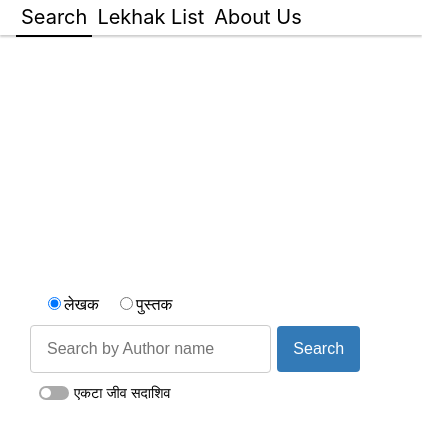
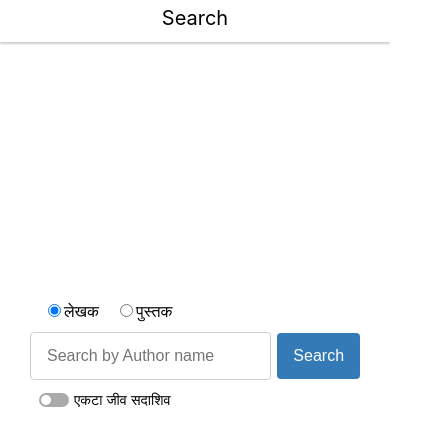
Before and after one commit to Rohitbels/savakhed, a React (Create React App) app: page / in a window 390 px wide. Shown: the top 446 px of the page, 422 px wide, since content can reach past the window. Built offline with nearby package versions, Linux system fonts and the light colour scheme.

Commit message:
Added SVG back icon, appropriate responses to display

```diff
--- a/src/components/header/Header.jsx
+++ b/src/components/header/Header.jsx
@@ -1,49 +1,84 @@
 import React, { useState, useEffect } from "react";
 import "./header.css";
-// import { ReactComponent as Arrow } from "./caret.svg";
+import { ReactComponent as Arrow } from "./left-arrow.svg";
 
 function Header() {
 
 	const setLabel = () => {
 		const href = window.location.href;
-		if (href.includes("lekhak-list")) return "lekhak-list";
-		if (href.includes("about-us")) return "about-us";
+		if (href.includes("lekhakList")) return "lekhak-list";
+		if (href.includes("aboutUs")) return "about-us";
 		if (href.includes("details")) return "details";
 		if (href.includes("search")) return "search";
 		return "search"
 	};
-	const [tab, setTab] = useState(setLabel)
-	const [prevTab, setPrevTab] = useState()
 
-	const changeCSS = () => {
-		document.getElementById(tab).classList.add("active");
+	const removeActive = () => {
+		const nav = document.getElementsByClassName("nav-bar")[0];
+		const children = nav.children;
+		[...children].forEach(element => {
+			element.children[0].classList.remove("active");
+		});
 	}
 
-	useEffect(() => document.getElementById(tab).classList.add("active"), [])
+	const onClickHandler = (target) => {
+		removeActive();
+		document.getElementById(target).classList.add("active")
+	}
+
+	const hashChange = () => {
+		window.addEventListener(
+			"hashchange",
+			function () {
+				console.log("The hash has changed!");
+				if (document.getElementById(setLabel()) != null) {
+					removeActive();
+					document.getElementById(setLabel()).classList.add("active");
+				}
+
+			},
+			false
+		);
+	}
+
+	useEffect(() => {
+		if (document.getElementById(setLabel()) != null) {
+			document.getElementById(setLabel()).classList.add("active");
+		}
+		hashChange()
+	}, [])
 
 	return (
 		<nav className="nav-bar">
 			{window.location.href.includes("details") ? (
-				<a href="/search">
-					<button>&lt;</button>
+				<a href="/#/search">
+					<div className="back-button">
+						<Arrow/>
+					</div>
 				</a>
 			) : null}
 			{/* <a href="/search">{label(window.location.href)}</a> */}
-			<a href="/search" onClick={() => {setPrevTab(tab);setTab("search")}}>
+			<a href="/#/search" onClick={() => {onClickHandler("search")}}>
 				<div className="link-placeholders" id="search">
 					Search
 				</div>
 			</a>
-			<a href="/lekhak-list" onClick={() => {setPrevTab(tab);setTab("lekhak-list")}}>
+			<a href="/#/lekhakList" onClick={() => {onClickHandler("lekhak-list")}}>
 				<div className="link-placeholders" id="lekhak-list">
-						Lekhak List
+					Lekhak List
 				</div>
 			</a>
-			<a href="/about-us" onClick={() => {setPrevTab(tab);setTab("about-us")}}>
+			<a href="/#/aboutUs" onClick={() => {onClickHandler("about-us")}}>
 				<div className="link-placeholders" id="about-us">
 					About Us
 				</div>
 			</a>
+			<a href="/#/search" onClick={() => {onClickHandler("about-us")}}>
+				<div className="title" id="title">
+					{setLabel().replace('-', ' ')}
+				</div>
+			</a>
+
 		</nav>
 	);
 }
--- a/src/components/header/header.css
+++ b/src/components/header/header.css
@@ -5,20 +5,22 @@
   /* position: fixed; */
   font-size: 1.25rem;
   height: 2.2rem;
-  padding: 0rem 1rem;
+  padding: 0rem 0rem;
+  /* padding-top: 0.1125rem; */
+
   box-shadow: 0 2px 2px 0 rgba(0, 0, 0, 0.2);
 }
 
 .link-placeholders {
-  padding-left: 5px;
-  padding-right: 5px;
-  padding: auto auto;
+  padding: 0 1.25rem;
+  padding-top: 0.2125rem;
   text-align: center;
-  height: 100%;
+  height: 90%;
 }
 
 .active {
-  border-bottom: 2px solid black;
+  color: #337ab7;
+  border-bottom: 3px solid #337ab7;
 }
 
 .nav-bar a:hover {
@@ -31,35 +33,48 @@
   text-decoration: none;
   color: black;
 
-  padding-top: 0.3125rem;
+  /* padding-top: 0.3125rem; */
 }
 
-.nav-bar button {
-  height: 25px;
-  width: 25px;
-  background: #007b5e;
-  outline: none;
-  color: #ffffff;
-  border-radius: 4px;
-  margin-right: 5px;
-  padding: 0;
-  font-size: 1.5rem;
-  box-shadow: none;
-  border: none;
-  cursor: pointer;
+.back-button {
+  display: flex;
+  height: 99%;
+  width: 40.2px;
+  background: #337ab7;
+  /* padding-top: 0.1125rem; */
+  /* padding-top: 8px; */
 }
 
-.nav-bar button {
-  height: 25px;
-  width: 25px;
-  background: #007b5e;
-  outline: none;
-  color: #ffffff;
-  border-radius: 4px;
-  margin: 0.2rem;
-  padding: ;
-  font-size: 1.5rem;
-  box-shadow: none;
-  border: none;
-  cursor: pointer;
+#Layer_1 {
+  align-self: center;
+  fill: white;
+  height: 20px;
+  width: 38.2px;
 }
+
+.title {
+  display: none;
+}
+
+@media screen and (max-width: 550px) {
+  .title {
+    padding-top: 5.5px;
+    text-align: center;
+    text-transform: capitalize;
+    display: block;
+  }
+
+  .nav-bar {
+    height: 5vh;
+    display: flex;
+    justify-content: center;
+  }
+
+  .link-placeholders {
+    display: none;
+  }
+
+  .nav-bar a:hover {
+    background-color: white;
+  }
+}
```
Also changed, not shown: src/components/header/left-arrow.svg (added).
